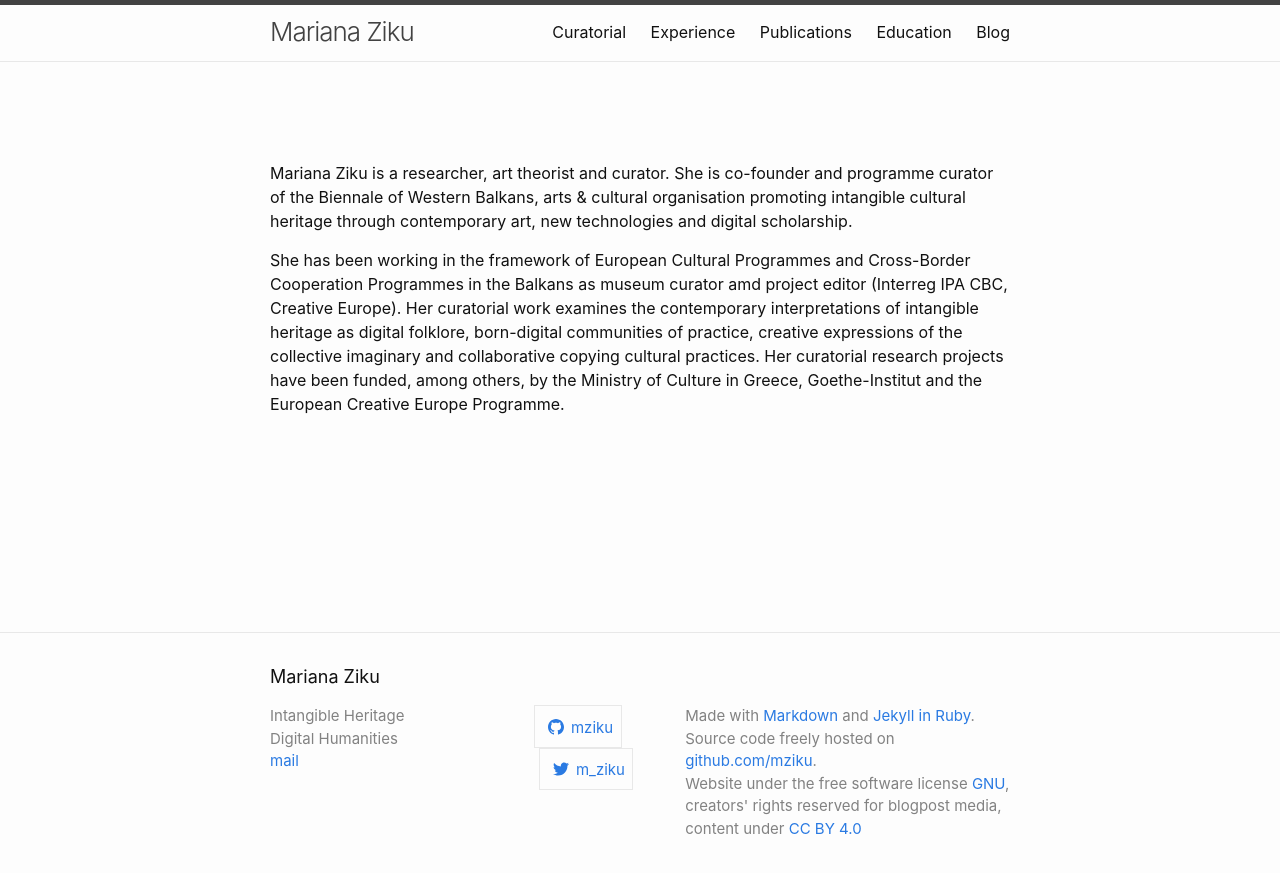
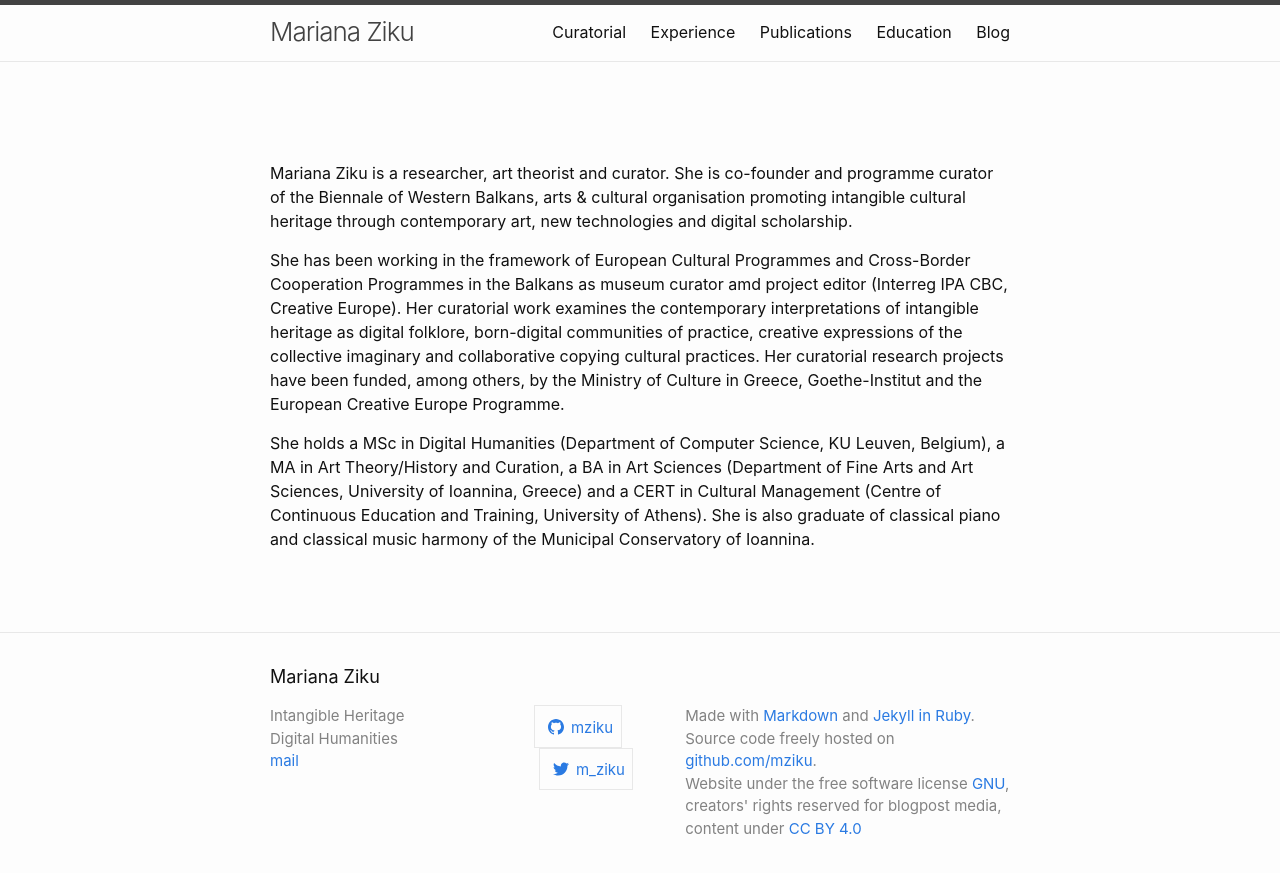
Before and after one commit to mziku/mziku.github.io, a Jekyll site: the page built from index.md, in a window 1280 px wide. Shown: the top 873 px of the page. Built offline with Jekyll 4.4.1, drawn with Linux system fonts in a browser that asks for light colours.

Commit message:
Update index.md

```diff
--- a/index.md
+++ b/index.md
@@ -7,4 +7,8 @@
 Mariana Ziku is a researcher, art theorist and curator. She is co-founder and programme curator of the Biennale of Western Balkans, arts & cultural organisation promoting intangible cultural heritage through contemporary art, new technologies and digital scholarship.
 
 
+
+
 She has been working in the framework of European Cultural Programmes and Cross-Border Cooperation Programmes in the Balkans as museum curator amd project editor (Interreg IPA CBC, Creative Europe). Her curatorial work examines the contemporary interpretations of intangible heritage as digital folklore, born-digital communities of practice, creative expressions of the collective imaginary and collaborative copying cultural practices. Her curatorial research projects have been funded, among others, by the Ministry of Culture in Greece, Goethe-Institut and the European Creative Europe Programme.
+
+She holds a MSc in Digital Humanities (Department of Computer Science, KU Leuven, Belgium), a MA in Art Theory/History and Curation, a BA in Art Sciences (Department of Fine Arts and Art Sciences, University of Ioannina, Greece) and a CERT in Cultural Management (Centre of Continuous Education and Training, University of Athens). She is also graduate of classical piano and classical music harmony of the Municipal Conservatory of Ioannina.
```
